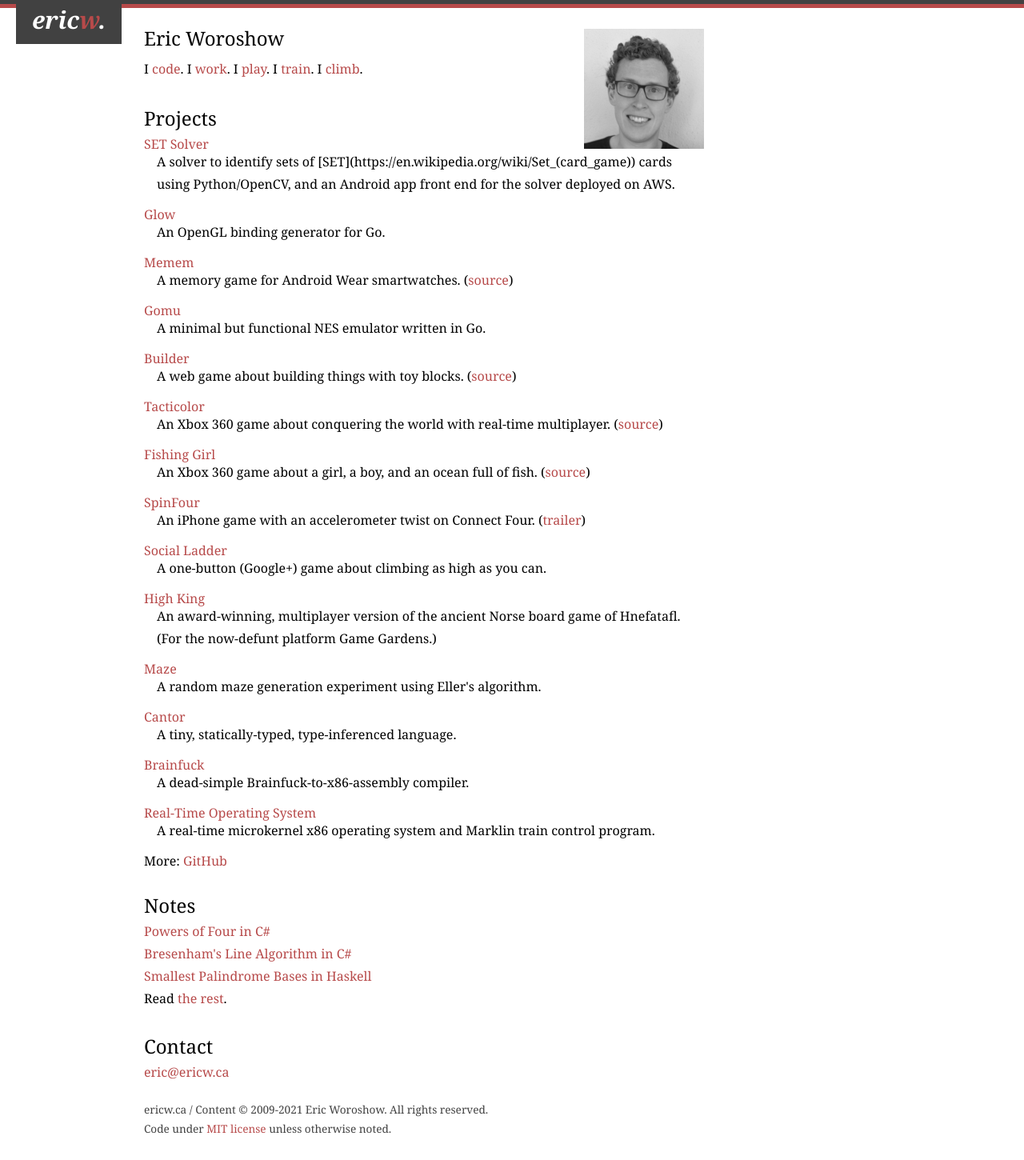
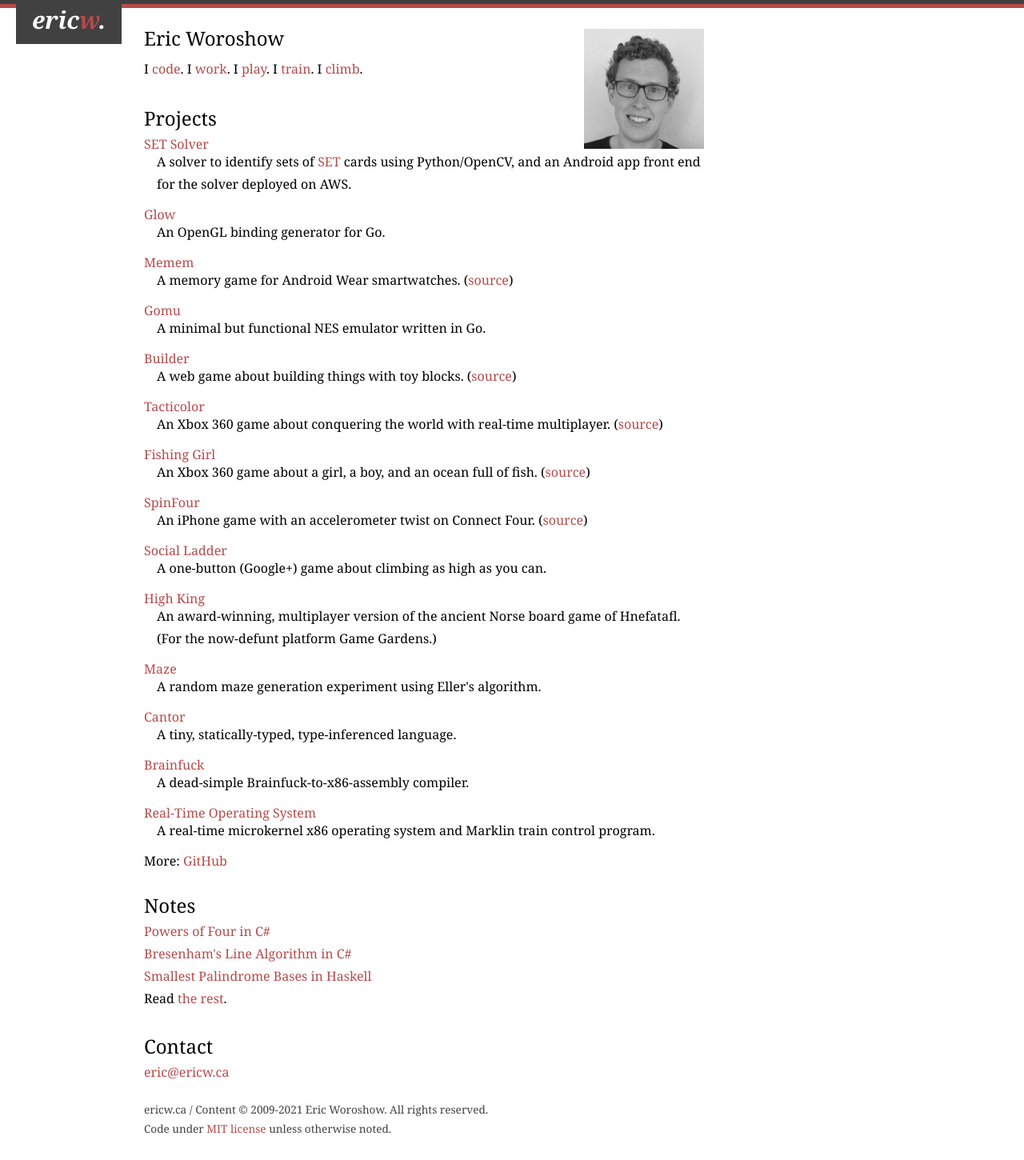
Before and after one commit to errcw/errcw.github.com, a Jekyll site: the page built from index.html, in a window 1280 px wide. Shown: the whole page at 80% size. Built offline with Jekyll 4.4.1, drawn with Linux system fonts in a browser that asks for light colours.

Commit message:
Fix front page

```diff
--- a/index.html
+++ b/index.html
@@ -15,7 +15,7 @@ I <a href='https://en.wikipedia.org/wiki/Bouldering'>climb</a>.
 
 <h1>Projects</h1>
 <h3><a href='https://github.com/errcw/set-solver'>SET Solver</a></h3>
-<p>A solver to identify sets of [SET](https://en.wikipedia.org/wiki/Set_(card_game)) cards using Python/OpenCV, and an Android app front end for the solver deployed on AWS.</p>
+<p>A solver to identify sets of <a href='https://en.wikipedia.org/wiki/Set_(card_game)'>SET</a> cards using Python/OpenCV, and an Android app front end for the solver deployed on AWS.</p>
 
 <h3><a href='https://github.com/go-gl/glow'>Glow</a></h3>
 <p>An OpenGL binding generator for Go.</p>
@@ -36,7 +36,7 @@ I <a href='https://en.wikipedia.org/wiki/Bouldering'>climb</a>.
 <p>An Xbox 360 game about a girl, a boy, and an ocean full of fish. (<a href='https://github.com/errcw/fishing-girl'>source</a>)</p>
 
 <h3><a href='http://www.youtube.com/watch?v=aRzb2mLu_8E'>SpinFour</a></h3>
-<p>An iPhone game with an accelerometer twist on Connect Four. (<a href='https://github.com/errcw/spinfourbits'>trailer</a>)</p>
+<p>An iPhone game with an accelerometer twist on Connect Four. (<a href='https://github.com/errcw/spinfourbits'>source</a>)</p>
 
 <h3><a href='http://socialladdergame.appspot.com/'>Social Ladder</a></h3>
 <p>A one-button (Google+) game about climbing as high as you can.</p>
```
